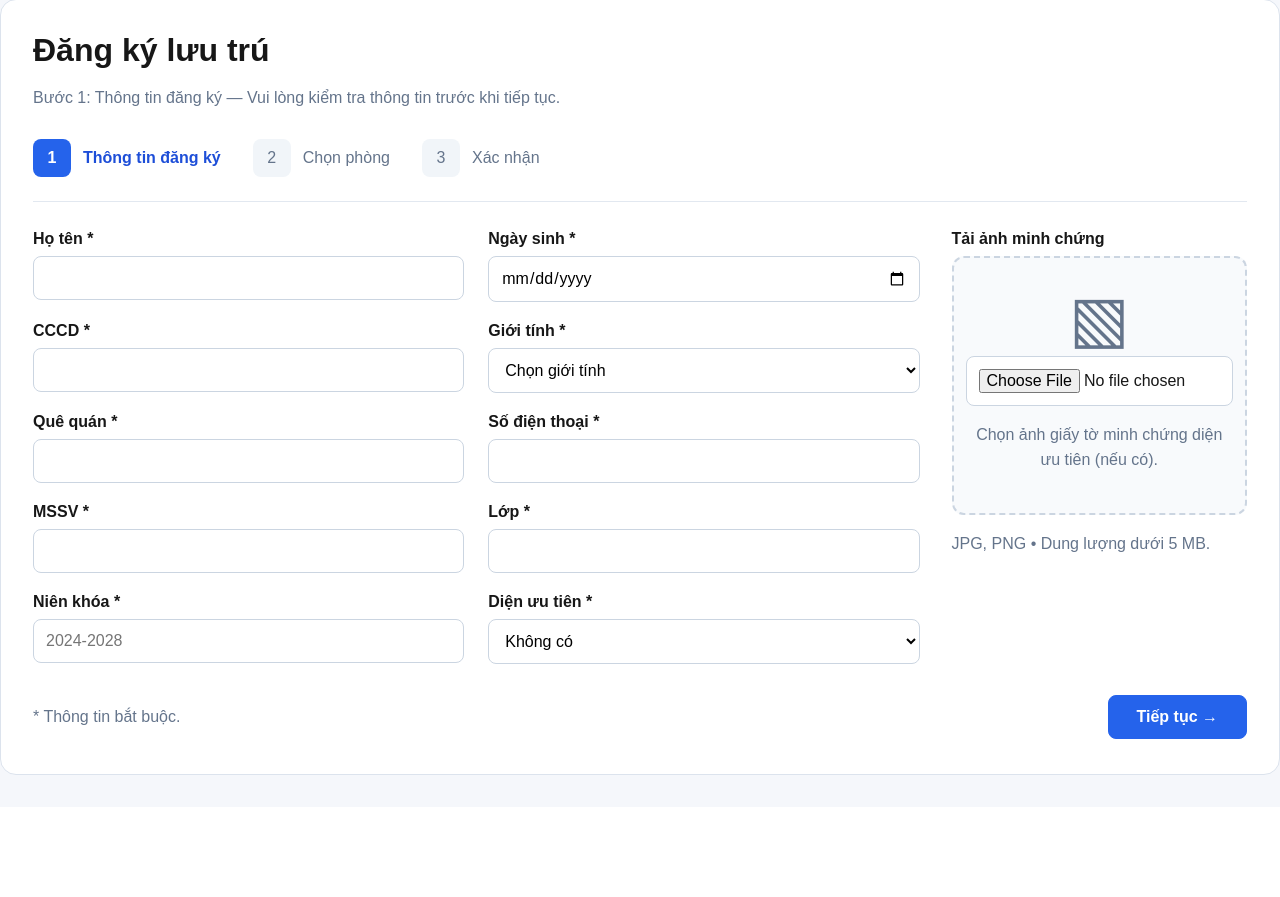
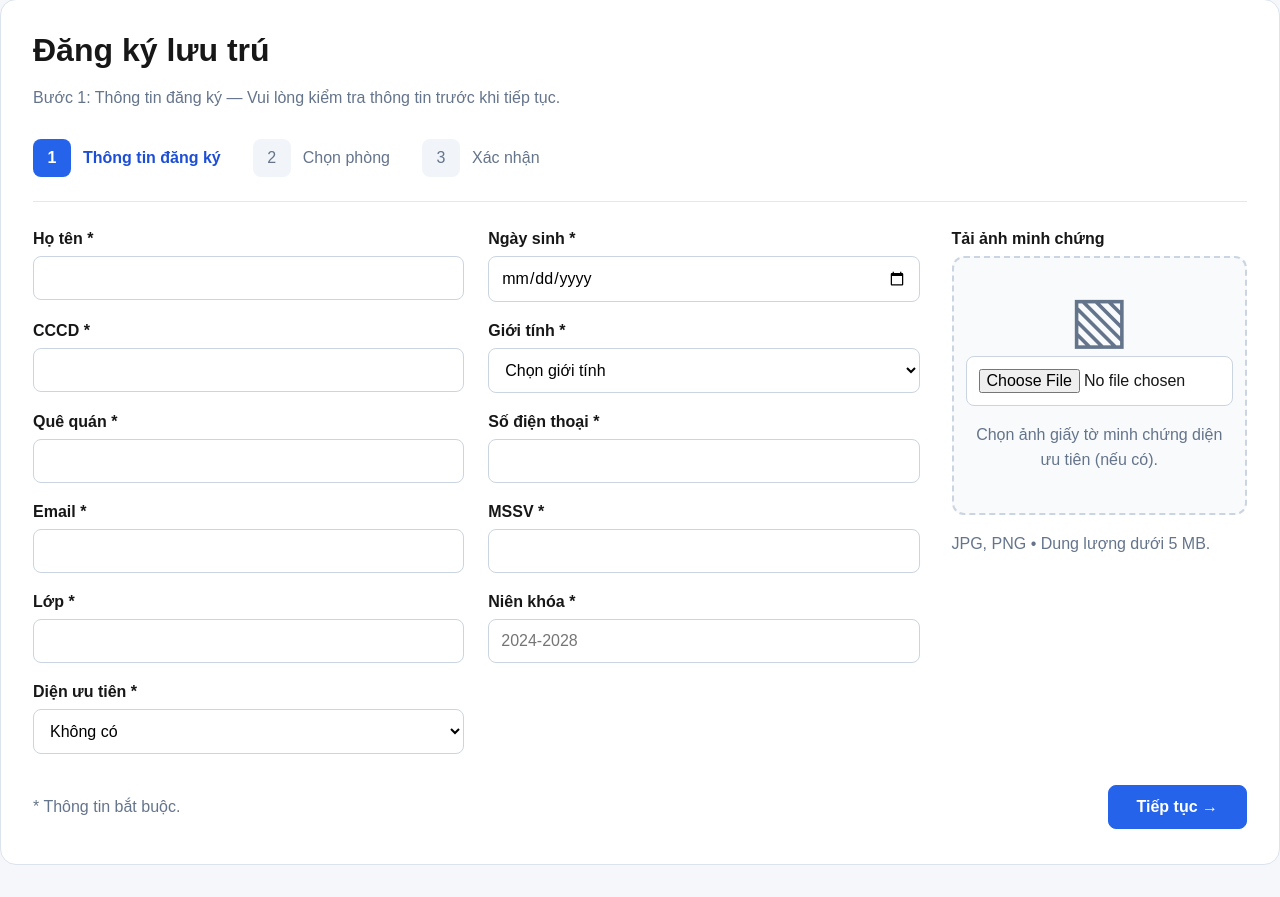
Before and after one commit to vot750422-ui/Kanto-KTX, a PHP site: page /Kanto-KTX/index.php?action=register in a window 1280 px wide. Shown: the part 120-1017 px from the top of the page. Before the commit the page ends 895 px from the top, so only its background shows below. Run offline with PHP 8.4, Linux system fonts and the light colour scheme; data comes from the database, SQL or seed files in the repository.

Commit message:
feat: require email for dormitory registration

```diff
--- a/controllers/RegistrationController.php
+++ b/controllers/RegistrationController.php
@@ -8,7 +8,7 @@ class RegistrationController
 
     public static function validate(array $input): array
     {
-        $limits = ['HoTen' => 100, 'NgaySinh' => 10, 'CCCD' => 20, 'GioiTinh' => 3, 'QueQuan' => 150, 'SDT' => 15, 'MSSV' => 15, 'Lop' => 30, 'NienKhoa' => 20, 'MaUuTien' => 10];
+        $limits = ['HoTen' => 100, 'NgaySinh' => 10, 'CCCD' => 20, 'GioiTinh' => 3, 'QueQuan' => 150, 'SDT' => 15, 'Email' => 100, 'MSSV' => 15, 'Lop' => 30, 'NienKhoa' => 20, 'MaUuTien' => 10];
         $data = $errors = [];
         foreach ($limits as $field => $limit) {
             $data[$field] = is_string($input[$field] ?? null) ? trim($input[$field]) : '';
@@ -25,6 +25,9 @@ class RegistrationController
                     default => 'MSSV chỉ gồm chữ, số, dấu gạch ngang hoặc gạch dưới.',
                 };
             }
+        }
+        if (!filter_var($data['Email'], FILTER_VALIDATE_EMAIL)) {
+            $errors['Email'] = 'Vui lòng nhập email hợp lệ.';
         }
         if (!in_array($data['GioiTinh'], ['Nam', 'Nữ'], true)) {
             $errors['GioiTinh'] = 'Vui lòng chọn giới tính hợp lệ.';
--- a/models/Registration.php
+++ b/models/Registration.php
@@ -43,6 +43,10 @@ class Registration
 
     public function submit(array $data, string $roomId): string
     {
+        if (!is_string($data['Email'] ?? null) || strlen($data['Email']) > 100
+            || !filter_var($data['Email'], FILTER_VALIDATE_EMAIL)) {
+            throw new DomainException('Vui lòng nhập email hợp lệ.', 1);
+        }
         // Khóa chung UC02: bảo vệ cả MSSV trùng ở hai phòng khác nhau.
         $lock = $this->db->prepare('SELECT GET_LOCK(?, 10)');
         $lockName = 'kanto_uc02_' . substr(hash('sha256', (string) $this->db->query('SELECT DATABASE()')->fetchColumn()), 0, 32);
@@ -73,7 +77,7 @@ class Registration
                 throw new DomainException('Diện ưu tiên không còn hợp lệ. Vui lòng kiểm tra lại.', 1);
             }
             $id = strtoupper(bin2hex(random_bytes(5)));
-            $fields = ['MSSV', 'HoTen', 'NgaySinh', 'CCCD', 'GioiTinh', 'QueQuan', 'SDT', 'Lop', 'NienKhoa', 'MaUuTien', 'FileMinhChung'];
+            $fields = ['MSSV', 'HoTen', 'NgaySinh', 'CCCD', 'GioiTinh', 'QueQuan', 'SDT', 'Email', 'Lop', 'NienKhoa', 'MaUuTien', 'FileMinhChung'];
             $values = [$id];
             foreach ($fields as $field) {
                 $values[] = $data[$field] ?? null;
--- a/views/registration/form.php
+++ b/views/registration/form.php
@@ -4,7 +4,7 @@ if (!isset($priorities, $step, $data)) {
     exit;
 }
 $escape = fn($value) => htmlspecialchars((string) $value, ENT_QUOTES, 'UTF-8');
-$labels = ['HoTen' => 'Họ tên', 'NgaySinh' => 'Ngày sinh', 'CCCD' => 'CCCD', 'GioiTinh' => 'Giới tính', 'QueQuan' => 'Quê quán', 'SDT' => 'Số điện thoại', 'MSSV' => 'MSSV', 'Lop' => 'Lớp', 'NienKhoa' => 'Niên khóa'];
+$labels = ['HoTen' => 'Họ tên', 'NgaySinh' => 'Ngày sinh', 'CCCD' => 'CCCD', 'GioiTinh' => 'Giới tính', 'QueQuan' => 'Quê quán', 'SDT' => 'Số điện thoại', 'Email' => 'Email', 'MSSV' => 'MSSV', 'Lop' => 'Lớp', 'NienKhoa' => 'Niên khóa'];
 ?>
 <!DOCTYPE html>
 <html lang="vi">
@@ -49,7 +49,7 @@ $labels = ['HoTen' => 'Họ tên', 'NgaySinh' => 'Ngày sinh', 'CCCD' => 'CCCD',
                                     <?php foreach (['Nam', 'Nữ'] as $gender): ?><option value="<?= $gender ?>"<?= ($data[$field] ?? '') === $gender ? ' selected' : '' ?>><?= $gender ?></option><?php endforeach; ?>
                                 </select>
                             <?php else: ?>
-                                <input id="<?= $field ?>" name="<?= $field ?>" type="<?= $field === 'NgaySinh' ? 'date' : ($field === 'SDT' ? 'tel' : 'text') ?>" value="<?= $escape($data[$field] ?? '') ?>" maxlength="<?= ['HoTen' => 100, 'QueQuan' => 150, 'Lop' => 30, 'MSSV' => 15, 'NienKhoa' => 20, 'CCCD' => 12, 'SDT' => 10, 'NgaySinh' => 10][$field] ?>"<?= in_array($field, ['CCCD', 'SDT']) ? ' inputmode="numeric"' : '' ?><?= $field === 'NienKhoa' ? ' placeholder="2024-2028"' : '' ?> required<?= isset($errors[$field]) ? ' aria-invalid="true" aria-describedby="error-' . $field . '"' : '' ?>>
+                                <input id="<?= $field ?>" name="<?= $field ?>" type="<?= $field === 'NgaySinh' ? 'date' : ($field === 'SDT' ? 'tel' : ($field === 'Email' ? 'email' : 'text')) ?>" value="<?= $escape($data[$field] ?? '') ?>" maxlength="<?= ['HoTen' => 100, 'QueQuan' => 150, 'Lop' => 30, 'MSSV' => 15, 'NienKhoa' => 20, 'CCCD' => 12, 'SDT' => 10, 'Email' => 100, 'NgaySinh' => 10][$field] ?>"<?= in_array($field, ['CCCD', 'SDT']) ? ' inputmode="numeric"' : '' ?><?= $field === 'NienKhoa' ? ' placeholder="2024-2028"' : '' ?> required<?= isset($errors[$field]) ? ' aria-invalid="true" aria-describedby="error-' . $field . '"' : '' ?>>
                             <?php endif; ?>
                             <?php if (isset($errors[$field])): ?><small class="field-error" id="error-<?= $field ?>"><?= $escape($errors[$field]) ?></small><?php endif; ?>
                         </div>
```
Also changed, not shown: PROJECT_STATE.md (+5 -0 lines), docs/02-use-cases/UC02-registration.md (+1 -0 lines), tests/registration.php (+11 -2 lines), tests/README.md.
